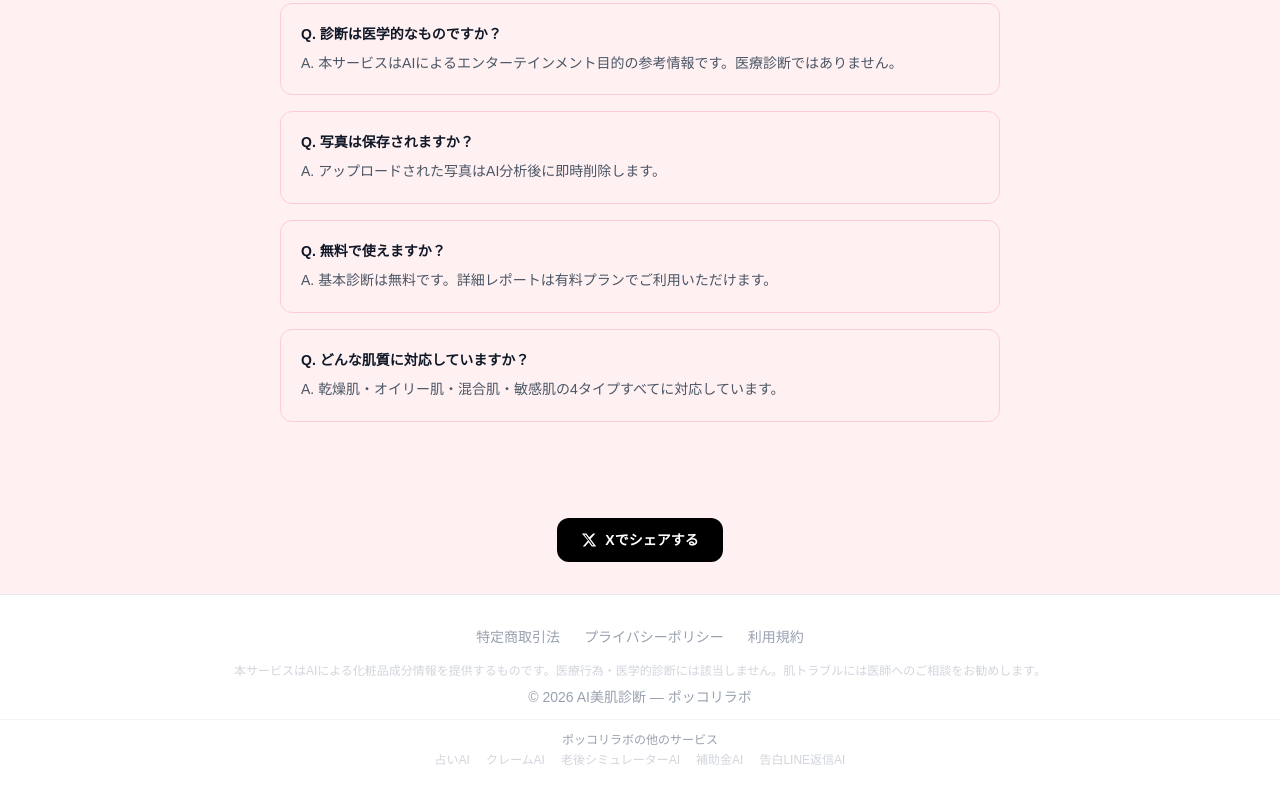
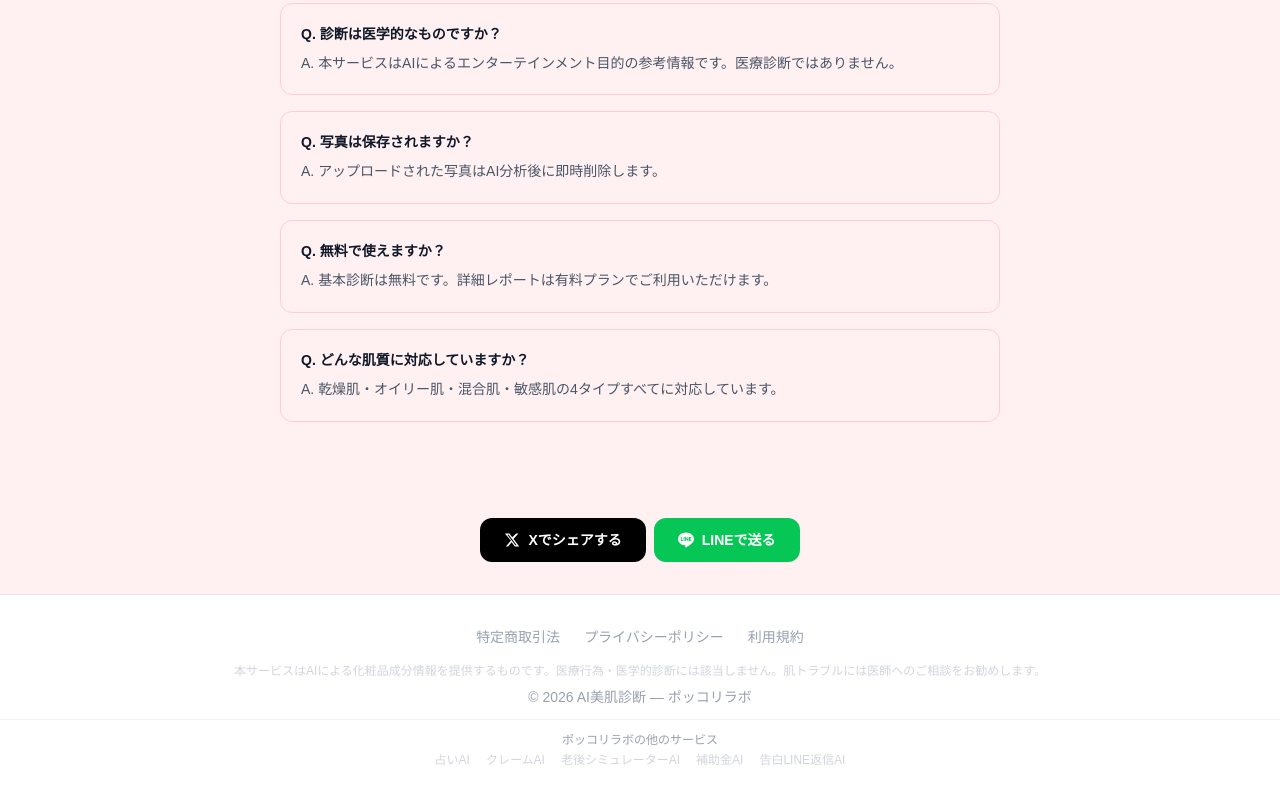
Before and after one commit to pokkori/hada-ai, a Next.js app: page / in a window 1280 px wide. Shown: the part 5064-5864 px from the top of the page. Built offline with nearby package versions, Linux system fonts and the light colour scheme; no server answers.

Commit message:
feat: LINEシェアボタン追加

```diff
--- a/app/page.tsx
+++ b/app/page.tsx
@@ -571,8 +571,9 @@
         </div>
       </section>
 
-      {/* X Share */}
+      {/* SNS Share */}
       <section className="py-8 px-6 max-w-3xl mx-auto text-center">
+        <div className="inline-flex flex-col sm:flex-row gap-2">
           <a
             href={"https://twitter.com/intent/tweet?text=" + encodeURIComponent("AI美肌診断 — 肌タイプ・悩みを入力するだけでAIが成分・スキンケアルーティン・商品まで個別提案✨ 無料で試してみて！ → https://hada-ai.vercel.app #AI美肌診断 #スキンケア #美肌")}
             target="_blank"
@@ -584,6 +585,19 @@
             </svg>
             Xでシェアする
           </a>
+          <a
+            href={"https://line.me/R/msg/text/?" + encodeURIComponent("AI美肌診断✨ 肌タイプ・悩みを入力するだけでAIが成分・スキンケアルーティン・商品まで個別提案！無料で試してみて → https://hada-ai.vercel.app")}
+            target="_blank"
+            rel="noopener noreferrer"
+            className="inline-flex items-center gap-2 text-white font-bold py-3 px-6 rounded-xl text-sm transition-colors"
+            style={{ background: "#06C755" }}
+          >
+            <svg viewBox="0 0 24 24" className="w-4 h-4 fill-current">
+              <path d="M19.365 9.863c.349 0 .63.285.63.631 0 .345-.281.63-.63.63H17.61v1.125h1.755c.349 0 .63.283.63.63 0 .344-.281.629-.63.629h-2.386c-.345 0-.627-.285-.627-.629V8.108c0-.345.282-.63.627-.63h2.386c.349 0 .63.285.63.63 0 .349-.281.63-.63.63H17.61v1.125h1.755zm-3.855 3.016c0 .27-.174.51-.432.596-.064.021-.133.031-.199.031-.211 0-.391-.09-.51-.25l-2.443-3.317v2.94c0 .344-.279.629-.631.629-.346 0-.626-.285-.626-.629V8.108c0-.27.173-.51.43-.595.06-.023.136-.033.194-.033.195 0 .375.104.495.254l2.462 3.33V8.108c0-.345.282-.63.63-.63.345 0 .63.285.63.63v4.771zm-5.741 0c0 .344-.282.629-.631.629-.345 0-.627-.285-.627-.629V8.108c0-.345.282-.63.627-.63.349 0 .631.285.631.63v4.771zm-2.466.629H4.917c-.345 0-.63-.285-.63-.629V8.108c0-.345.285-.63.63-.63.348 0 .63.285.63.63v4.141h1.756c.348 0 .629.283.629.63 0 .344-.281.629-.629.629M24 10.314C24 4.943 18.615.572 12 .572S0 4.943 0 10.314c0 4.811 4.27 8.842 10.035 9.608.391.082.923.258 1.058.59.12.301.079.766.038 1.08l-.164 1.02c-.045.301-.24 1.186 1.049.645 1.291-.539 6.916-4.078 9.436-6.975C23.176 14.393 24 12.458 24 10.314"/>
+            </svg>
+            LINEで送る
+          </a>
+        </div>
       </section>
 
       {/* Footer */}
```
Lines whose indentation alone changed are shown as unchanged.
